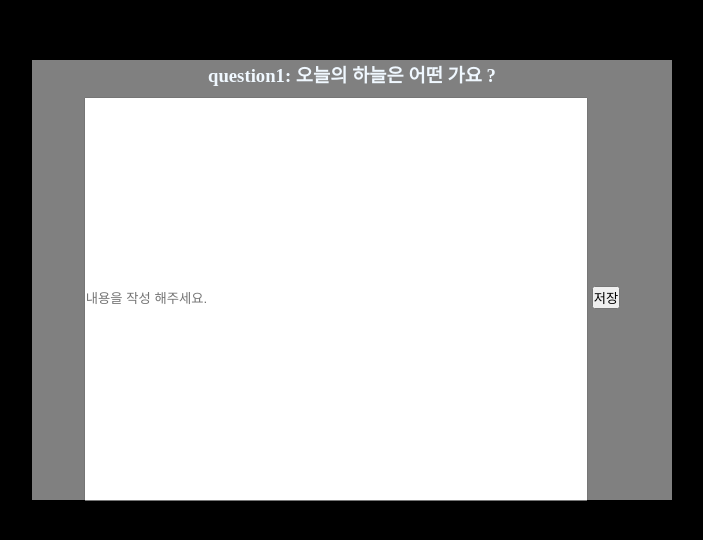
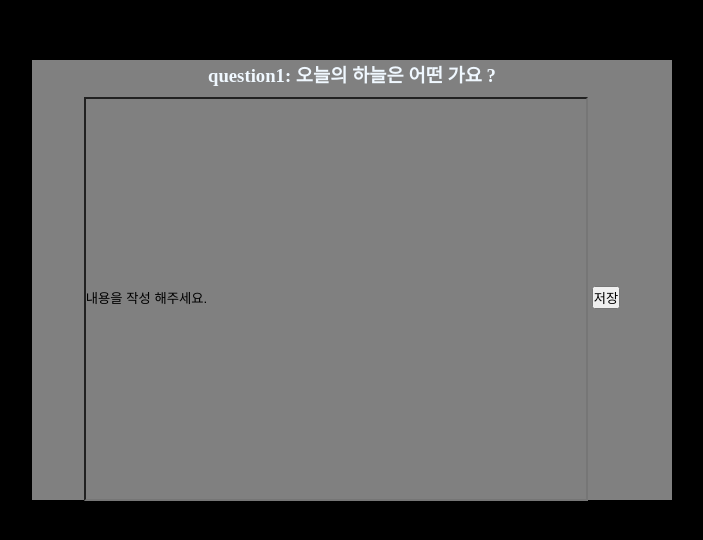
Before and after one commit to koohrim12/express-test1, a website: page public/test.html in a window 1280 px wide. Shown: the part 120-660 px from the top of the page, without its empty margins (288-991 px from the left). Drawn offline with Linux system fonts and the light colour scheme.

Commit message:
style_구하림: input::placeholder 추가

```diff
--- a/public/test.css
+++ b/public/test.css
@@ -29,4 +29,11 @@ h3 {
 input {
   width: 500px;
   height: 400px;
+  background-color: grey;
+  color: white;
 }
+input::placeholder {
+  color: black; /* 원하는 색상으로 변경 */
+
+  padding-top: 100px;
+}
```
